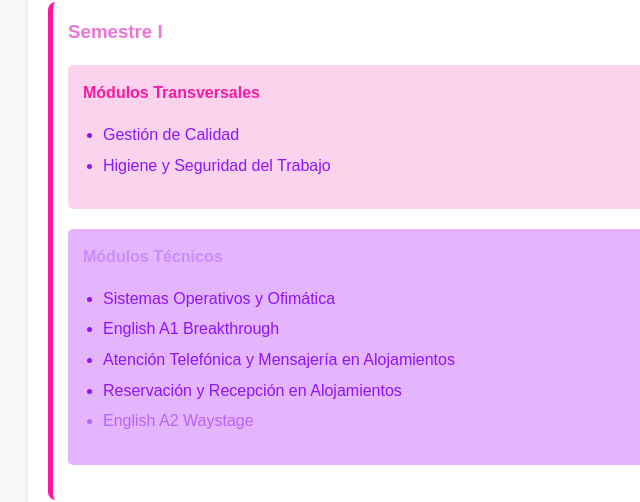
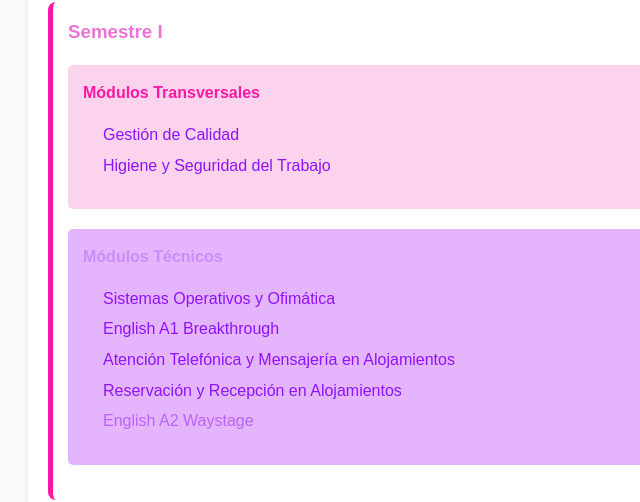
Before and after one commit to jk2yk97/01, a plain HTML site: page index.html in a window 1280 px wide. Shown: the part 226-728 px from the top of the page, 112-752 px from the left. Drawn offline with Linux system fonts and the light colour scheme.

Commit message:
Update index.html

```diff
--- a/index.html
+++ b/index.html
@@ -5,6 +5,12 @@
     <meta name="viewport" content="width=device-width, initial-scale=1.0">
     <title>Técnico Especialista en Atención al Cliente y Recepción Hotelera</title>
     <link rel="stylesheet" href="style.css">
+    <style>
+        ul {
+            list-style-type: none;
+            padding-left: 0;
+        }
+    </style>
 </head>
 <body>
     <div class="container">
```
